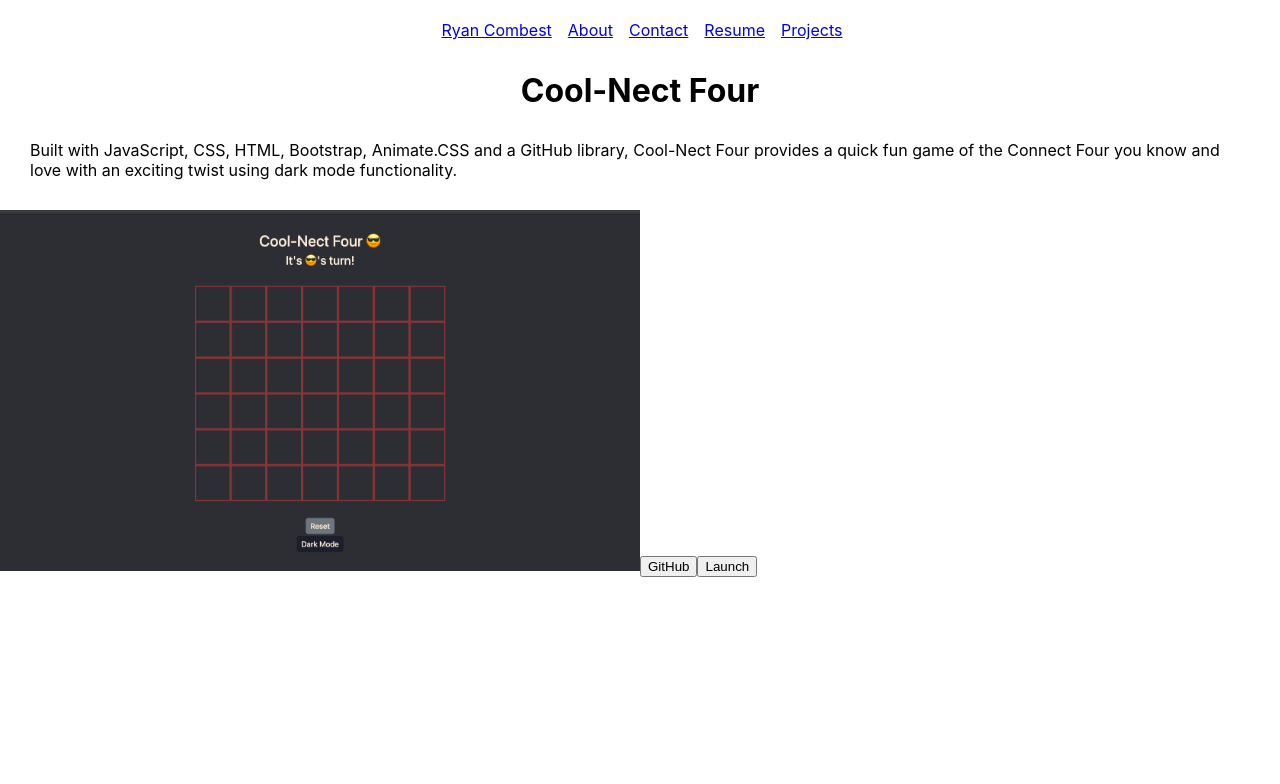
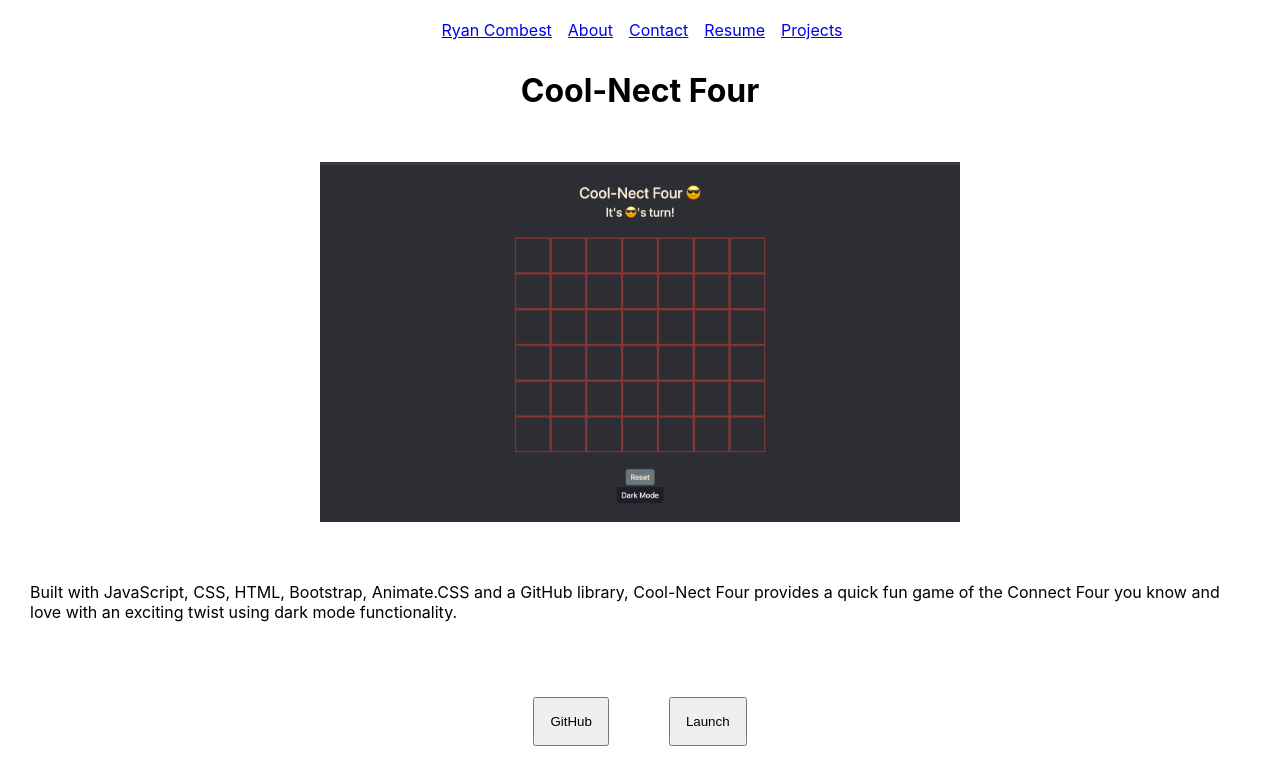
Before and after one commit to Rcombest/react-portfolio, a React (Create React App) app: page /projects/cool-nect-four in a window 1280 px wide. Shown: the top 784 px of the page. Built offline with nearby package versions, Linux system fonts and the light colour scheme.

Commit message:
styles project details page

```diff
--- a/src/pages/ProjectDetails.jsx
+++ b/src/pages/ProjectDetails.jsx
@@ -10,14 +10,18 @@ const ProjectDetails = () => {
   return (
     <>
       <h1>{project.title}</h1>
-      <p>{project.description}</p>
-      <img src={project.image} alt={project.title} className={styles.detailsImage} />
-      <a href={project.repoLink} target='_blank' rel='noreferrer'>
-        <button>GitHub</button>
-      </a>
-      <a href={project.deployedLink} target='_blank' rel='noreferrer'>
-        <button>Launch</button>
-      </a>
+      <div className={styles.details}>
+        <img src={project.image} alt={project.title} className={styles.detailsImage} />
+        <p className={styles.projDesc}>{project.description}</p>
+          <div className={styles.btns}>
+            <a href={project.repoLink} target='_blank' rel='noreferrer' className={styles.repoLink}>
+              <button className={styles.ghBtn}>GitHub</button>
+            </a>
+            <a href={project.deployedLink} target='_blank' rel='noreferrer' className={styles.deployedLink}>
+              <button className={styles.launchBtn}>Launch</button>
+            </a>
+          </div>
+      </div>
     </>
   );
 }
--- a/src/pages/ProjectDetails.module.css
+++ b/src/pages/ProjectDetails.module.css
@@ -1,3 +1,41 @@
 .detailsImage {
   width: 50%;
+  margin: 15px;
+  padding: 15px;
 }
+
+.details {
+  display: flex;
+  justify-content: center;
+  align-items: center;
+  flex-direction: column;
+}
+
+.projDesc {
+  margin: 15px;
+  padding: 15px;
+
+}
+
+.btns {
+  margin: 15px;
+  padding: 15px;
+}
+
+.ghBtn {
+  margin: 15px;
+  padding: 15px;
+}
+
+.launchBtn {
+  margin: 15px;
+  padding: 15px;
+}
+
+.repoLink {
+  margin: 15px;
+}
+
+.deployedLink {
+  margin: 15px;
+}
```
